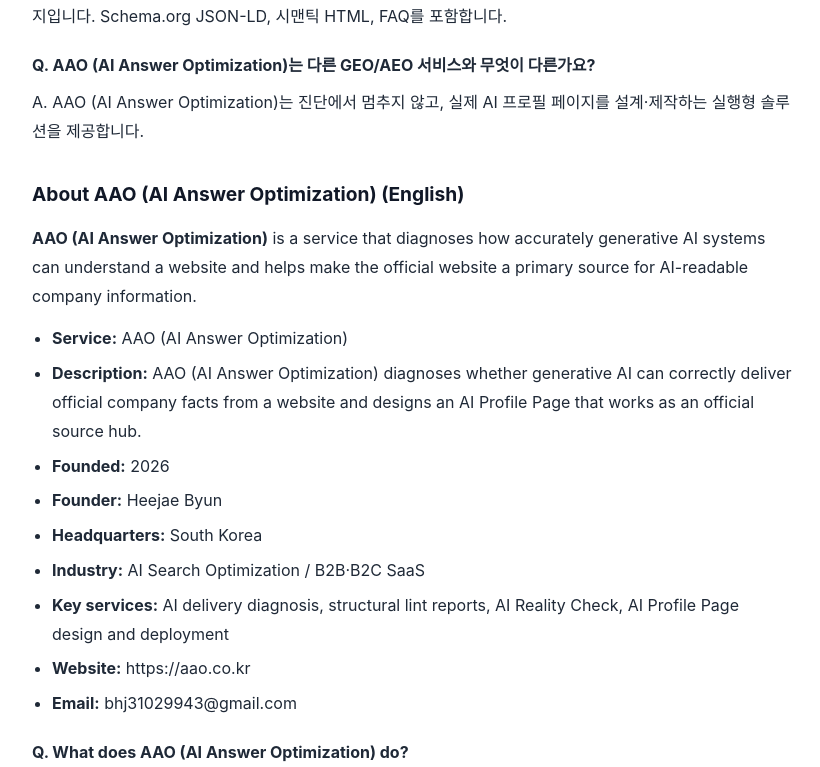
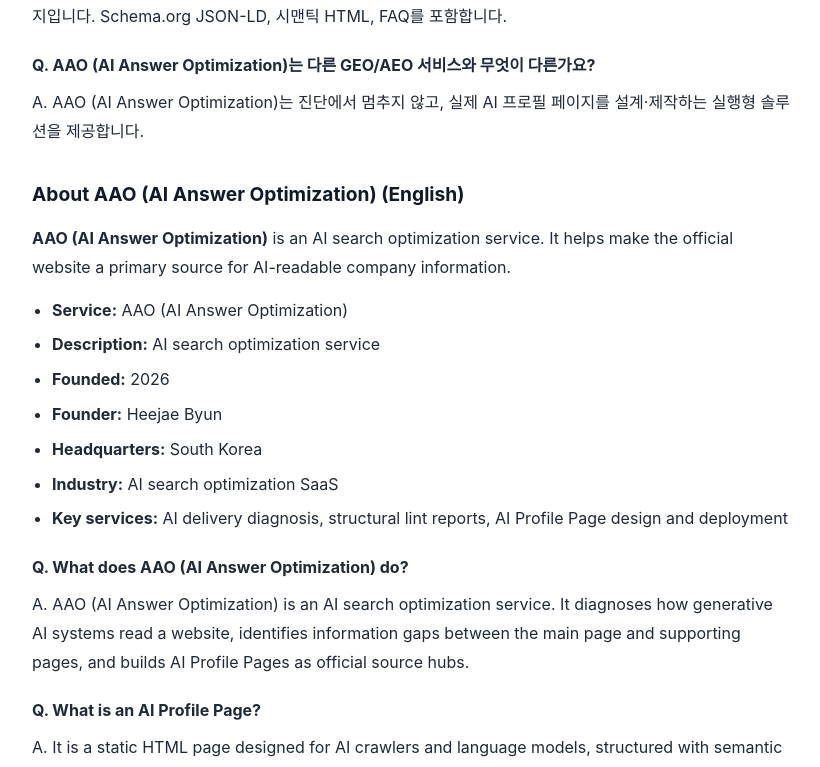
Before and after one commit to heejaebyun/aao, a Next.js app: page /ai-profile in a window 1280 px wide. Shown: the part 2000-2767 px from the top of the page, without its empty margins (228-1048 px from the left). Built offline with nearby package versions, Linux system fonts and the light colour scheme.

Commit message:
Unify AI profile fact layer and schema

```diff
--- a/app/ai-profile/page.js
+++ b/app/ai-profile/page.js
@@ -7,12 +7,16 @@ import {
   ENTITY_LABEL,
   ENTITY_SHORT_NAME,
   ENTITY_TYPE_LABEL,
+  ENTITY_TYPE_LABEL_EN,
   FOUNDING_YEAR,
   FOUNDER_NAME_EN,
   FOUNDER_NAME_KO,
   HEADQUARTERS_REGION,
+  HEADQUARTERS_REGION_EN,
   OFFICIAL_FACT_DESCRIPTION,
+  OFFICIAL_FACT_DESCRIPTION_EN,
   PRIMARY_SERVICES_LABEL,
+  PRIMARY_SERVICES_LABEL_EN,
   SITE_ORIGIN,
 } from "@/lib/site-identity";
 
@@ -33,73 +37,25 @@ export const metadata = {
     url: AI_PROFILE_URL,
     locale: "ko_KR",
   },
+  twitter: {
+    title: AI_PROFILE_META_TITLE,
+    description: AI_PROFILE_META_DESCRIPTION,
+  },
 };
 
-const organizationSchema = {
+const profilePageSchema = {
   "@context": "https://schema.org",
-  "@type": "Organization",
-  name: ENTITY_LABEL,
-  alternateName: [ENTITY_SHORT_NAME, "AI Answer Optimization", `${ENTITY_SHORT_NAME} AI Answer Optimization`],
-  url: SITE_ORIGIN,
-  mainEntityOfPage: AI_PROFILE_URL,
-  description: OFFICIAL_FACT_DESCRIPTION,
-  foundingDate: FOUNDING_YEAR,
-  founder: {
-    "@type": "Person",
-    name: FOUNDER_NAME_KO,
-    alternateName: FOUNDER_NAME_EN,
+  "@type": "AboutPage",
+  name: AI_PROFILE_META_TITLE,
+  url: AI_PROFILE_URL,
+  description: AI_PROFILE_META_DESCRIPTION,
+  inLanguage: ["ko", "en"],
+  isPartOf: {
+    "@id": SITE_ORIGIN,
   },
-  address: {
-    "@type": "PostalAddress",
-    addressCountry: "KR",
-    addressRegion: HEADQUARTERS_REGION,
+  about: {
+    "@id": SITE_ORIGIN,
   },
-  contactPoint: {
-    "@type": "ContactPoint",
-    contactType: "customer service",
-    email: CONTACT_EMAIL,
-  },
-  knowsAbout: [
-    "AI Answer Optimization",
-    "Generative Engine Optimization",
-    "AI Search Optimization",
-    "AI Profile Page",
-    "Schema.org",
-    "JSON-LD",
-    "AEO",
-  ],
-  serviceType: ENTITY_TYPE_LABEL,
-  hasPart: [
-    { "@type": "WebPage", "name": "AAO 진단", "url": `${SITE_ORIGIN}/diagnose`, "description": "URL을 입력하면 구조 검증과 AI 전달 확인을 수행하는 무료 진단 페이지" },
-    { "@type": "WebPage", "name": "AI 프로필 페이지 요청", "url": `${SITE_ORIGIN}/ai-profile/request`, "description": "진단 결과를 기반으로 AI 프로필 페이지 제작을 요청하는 페이지" },
-  ],
-  significantLink: [
-    `${SITE_ORIGIN}/diagnose`,
-    `${SITE_ORIGIN}/ai-profile/request`,
-  ],
-};
-
-const softwareSchema = {
-  "@context": "https://schema.org",
-  "@type": "SoftwareApplication",
-  name: ENTITY_LABEL,
-  applicationCategory: "BusinessApplication",
-  operatingSystem: "Web",
-  url: SITE_ORIGIN,
-  description: OFFICIAL_FACT_DESCRIPTION,
-  offers: {
-    "@type": "Offer",
-    price: "0",
-    priceCurrency: "KRW",
-    description: "무료 AI 검색 최적화 진단",
-  },
-  featureList: [
-    "구조 검증(린트) + AI 엔진 실제 전달 확인 2단계 진단",
-    "ChatGPT·Perplexity·Gemini AI Reality Check",
-    "선언 기반 ground truth 필드별 전달 확인",
-    "비전문가도 이해할 수 있는 진단 리포트",
-    "AI 프로필 페이지 설계 및 제작",
-  ],
 };
 
 const faqSchema = {
@@ -112,7 +68,7 @@ const faqSchema = {
       name: `${ENTITY_LABEL}이 무엇인가요? What is ${ENTITY_LABEL}?`,
       acceptedAnswer: {
         "@type": "Answer",
-        text: `${ENTITY_LABEL}는 기업, 브랜드, 인플루언서, 소상공인의 웹사이트를 생성형 AI가 얼마나 정확히 이해하는지 진단하고, 공식 웹사이트가 AI의 1차 출처가 되도록 구조와 콘텐츠를 개선하는 서비스입니다.`,
+        text: `${ENTITY_LABEL}는 ${OFFICIAL_FACT_DESCRIPTION}입니다. 웹사이트를 생성형 AI가 얼마나 정확히 이해하는지 진단하고, 공식 웹사이트를 AI의 1차 출처로 만들기 위해 구조와 콘텐츠를 개선합니다.`,
       },
     },
     {
@@ -120,7 +76,7 @@ const faqSchema = {
       name: `${ENTITY_LABEL}는 무엇을 진단하나요? What does ${ENTITY_LABEL} diagnose?`,
       acceptedAnswer: {
         "@type": "Answer",
-        text: `${ENTITY_SHORT_NAME}는 실제 AI 답변, 웹사이트 구조, 메인 페이지와 서브페이지 사이의 정보 격차를 함께 진단합니다. 이를 통해 AI가 기업 정보를 어디서 읽고, 어디서는 놓치는지 확인할 수 있습니다.`,
+        text: "웹사이트 구조 검증(린트)과 ChatGPT·Perplexity·Gemini의 실제 AI 전달 확인을 함께 수행합니다. AI가 기업 정보를 어디서 읽고, 어디서 놓치는지 확인할 수 있습니다.",
       },
     },
     {
@@ -136,7 +92,7 @@ const faqSchema = {
       name: `${ENTITY_LABEL}는 무료인가요? Is ${ENTITY_LABEL} free?`,
       acceptedAnswer: {
         "@type": "Answer",
-        text: "기본 진단은 무료입니다. AI 프로필 페이지 제작, 설치, 반복 측정 등 추가 서비스는 별도 범위와 비용으로 제공됩니다.",
+        text: "기본 진단은 무료입니다. AI 프로필 페이지 제작과 설치는 별도 서비스로 제공합니다.",
       },
     },
     {
@@ -238,8 +194,7 @@ const styles = {
 export default function AiProfilePage() {
   return (
     <main style={styles.page}>
-      <script type="application/ld+json" dangerouslySetInnerHTML={{ __html: JSON.stringify(organizationSchema) }} />
-      <script type="application/ld+json" dangerouslySetInnerHTML={{ __html: JSON.stringify(softwareSchema) }} />
+      <script type="application/ld+json" dangerouslySetInnerHTML={{ __html: JSON.stringify(profilePageSchema) }} />
       <script type="application/ld+json" dangerouslySetInnerHTML={{ __html: JSON.stringify(faqSchema) }} />
 
       <h1 style={styles.h1}>{ENTITY_LABEL}</h1>
@@ -266,8 +221,8 @@ export default function AiProfilePage() {
       </div>
 
       <p style={{ ...styles.p, ...styles.lead }}>
-        <strong>{ENTITY_LABEL}</strong>는 기업 웹사이트를 생성형 AI가 얼마나 정확히 이해하는지 진단하고,
-        공식 웹사이트를 AI의 1차 출처로 만들기 위한 AI 검색 최적화 서비스입니다.
+        <strong>{ENTITY_LABEL}</strong>는 {OFFICIAL_FACT_DESCRIPTION}입니다. 구조 검증, AI 전달 진단, AI 프로필 페이지 제작을 통해
+        공식 웹사이트를 AI의 1차 출처로 정리합니다.
       </p>
 
       <div style={{ ...styles.box, borderLeft: "4px solid #2563eb" }}>
@@ -306,7 +261,7 @@ export default function AiProfilePage() {
       <h2 style={styles.h2}>{ENTITY_LABEL}의 방식 (Solution)</h2>
       <div style={styles.box}>
         <p style={styles.p}>
-          <strong>1. AI Reality Check</strong><br />
+          <strong>1. AI 전달 진단 (AI Delivery Check)</strong><br />
           ChatGPT, Perplexity, Gemini가 현재 기업을 어떻게 설명하는지 실제 답변을 확인합니다.
         </p>
         <p style={styles.p}>
@@ -323,8 +278,8 @@ export default function AiProfilePage() {
 
       <h3 style={styles.h3}>Q. {ENTITY_LABEL}이 무엇인가요?</h3>
       <p style={styles.p}>
-        A. {ENTITY_LABEL}는 웹사이트를 생성형 AI가 얼마나 정확히 이해하는지 진단하고, 공식 웹사이트를 AI의 1차 출처로 만들기 위해
-        구조와 콘텐츠를 개선하는 서비스입니다.
+        A. {ENTITY_LABEL}는 {OFFICIAL_FACT_DESCRIPTION}입니다. 웹사이트를 생성형 AI가 얼마나 정확히 이해하는지 진단하고,
+        공식 웹사이트를 AI의 1차 출처로 만들기 위해 구조와 콘텐츠를 개선합니다.
       </p>
 
       <h3 style={styles.h3}>Q. {ENTITY_LABEL}는 무엇을 진단하나요?</h3>
@@ -350,25 +305,23 @@ export default function AiProfilePage() {
 
       <h2 style={styles.h2}>About {ENTITY_LABEL} (English)</h2>
       <p style={styles.p}>
-        <strong>{ENTITY_LABEL}</strong> is a service that diagnoses how accurately generative AI systems can
-        understand a website and helps make the official website a primary source for AI-readable company information.
+        <strong>{ENTITY_LABEL}</strong> is an {OFFICIAL_FACT_DESCRIPTION_EN}. It helps make the official website a
+        primary source for AI-readable company information.
       </p>
       <ul style={styles.ul}>
         <li style={styles.li}><strong>Service:</strong> {ENTITY_LABEL}</li>
-        <li style={styles.li}><strong>Description:</strong> {ENTITY_LABEL} diagnoses whether generative AI can correctly deliver official company facts from a website and designs an AI Profile Page that works as an official source hub.</li>
+        <li style={styles.li}><strong>Description:</strong> {OFFICIAL_FACT_DESCRIPTION_EN}</li>
         <li style={styles.li}><strong>Founded:</strong> {FOUNDING_YEAR}</li>
         <li style={styles.li}><strong>Founder:</strong> {FOUNDER_NAME_EN}</li>
-        <li style={styles.li}><strong>Headquarters:</strong> South Korea</li>
-        <li style={styles.li}><strong>Industry:</strong> AI Search Optimization / B2B·B2C SaaS</li>
-        <li style={styles.li}><strong>Key services:</strong> AI delivery diagnosis, structural lint reports, AI Reality Check, AI Profile Page design and deployment</li>
-        <li style={styles.li}><strong>Website:</strong> {SITE_ORIGIN}</li>
-        <li style={styles.li}><strong>Email:</strong> {CONTACT_EMAIL}</li>
+        <li style={styles.li}><strong>Headquarters:</strong> {HEADQUARTERS_REGION_EN}</li>
+        <li style={styles.li}><strong>Industry:</strong> {ENTITY_TYPE_LABEL_EN}</li>
+        <li style={styles.li}><strong>Key services:</strong> {PRIMARY_SERVICES_LABEL_EN}</li>
       </ul>
 
       <h3 style={styles.h3}>Q. What does {ENTITY_LABEL} do?</h3>
       <p style={styles.p}>
-        A. {ENTITY_LABEL} diagnoses how generative AI systems read a website, identifies information gaps between the main page and
-        supporting pages, and designs AI Profile Pages for clearer machine-readable company information.
+        A. {ENTITY_LABEL} is an {OFFICIAL_FACT_DESCRIPTION_EN}. It diagnoses how generative AI systems read a website,
+        identifies information gaps between the main page and supporting pages, and builds AI Profile Pages as official source hubs.
       </p>
 
       <h3 style={styles.h3}>Q. What is an AI Profile Page?</h3>
--- a/app/layout.js
+++ b/app/layout.js
@@ -46,6 +46,7 @@ export default function RootLayout({ children }) {
   const organizationSchema = {
     "@context": "https://schema.org",
     "@type": "Organization",
+    "@id": SITE_ORIGIN,
     name: ENTITY_LABEL,
     alternateName: [ENTITY_SHORT_NAME, ENTITY_FULL_NAME, "에이에이오"],
     url: SITE_ORIGIN,
@@ -79,6 +80,7 @@ export default function RootLayout({ children }) {
   const softwareApplicationSchema = {
     "@context": "https://schema.org",
     "@type": "SoftwareApplication",
+    "@id": `${SITE_ORIGIN}#software`,
     name: ENTITY_LABEL,
     alternateName: [ENTITY_SHORT_NAME, ENTITY_FULL_NAME, "에이에이오"],
     applicationCategory: "BusinessApplication",
--- a/lib/site-identity.js
+++ b/lib/site-identity.js
@@ -13,9 +13,14 @@ export const FOUNDER_NAME_EN = "Heejae Byun";
 export const FOUNDING_YEAR = "2026";
 export const COPYRIGHT_YEAR = FOUNDING_YEAR;
 export const HEADQUARTERS_REGION = "대한민국";
+export const HEADQUARTERS_REGION_EN = "South Korea";
 export const ENTITY_TYPE_LABEL = "AI 검색 최적화 SaaS";
+export const ENTITY_TYPE_LABEL_EN = "AI search optimization SaaS";
 export const PRIMARY_SERVICES_LABEL = "AI 전달 진단, 구조 검증 리포트, AI 프로필 페이지 제작";
+export const PRIMARY_SERVICES_LABEL_EN =
+  "AI delivery diagnosis, structural lint reports, AI Profile Page design and deployment";
 export const OFFICIAL_FACT_DESCRIPTION = "AI 검색 최적화 서비스";
+export const OFFICIAL_FACT_DESCRIPTION_EN = "AI search optimization service";
 export const PUBLIC_MARKETING_DESCRIPTION =
   `${ENTITY_LABEL}는 ChatGPT, Gemini, Perplexity가 기업 정보를 어떻게 설명하는지 진단하고, 공식 웹사이트와 AI Profile Page를 통해 AI의 1차 출처를 강화하는 서비스입니다.`;
 
@@ -24,4 +29,4 @@ export const ROOT_META_DESCRIPTION = PUBLIC_MARKETING_DESCRIPTION;
 
 export const AI_PROFILE_META_TITLE = `${ENTITY_LABEL} | 공식 AI Profile Page`;
 export const AI_PROFILE_META_DESCRIPTION =
-  `${ENTITY_LABEL}는 웹사이트를 생성형 AI가 얼마나 정확히 이해하는지 진단하고, 공식 웹사이트를 AI의 1차 출처로 만들기 위한 AI Profile Page를 설계·제작하는 서비스입니다.`;
+  `${ENTITY_LABEL} 공식 AI Profile Page입니다. AI 검색 최적화 서비스의 핵심 사실과 주요 서비스를 공개합니다.`;
```
